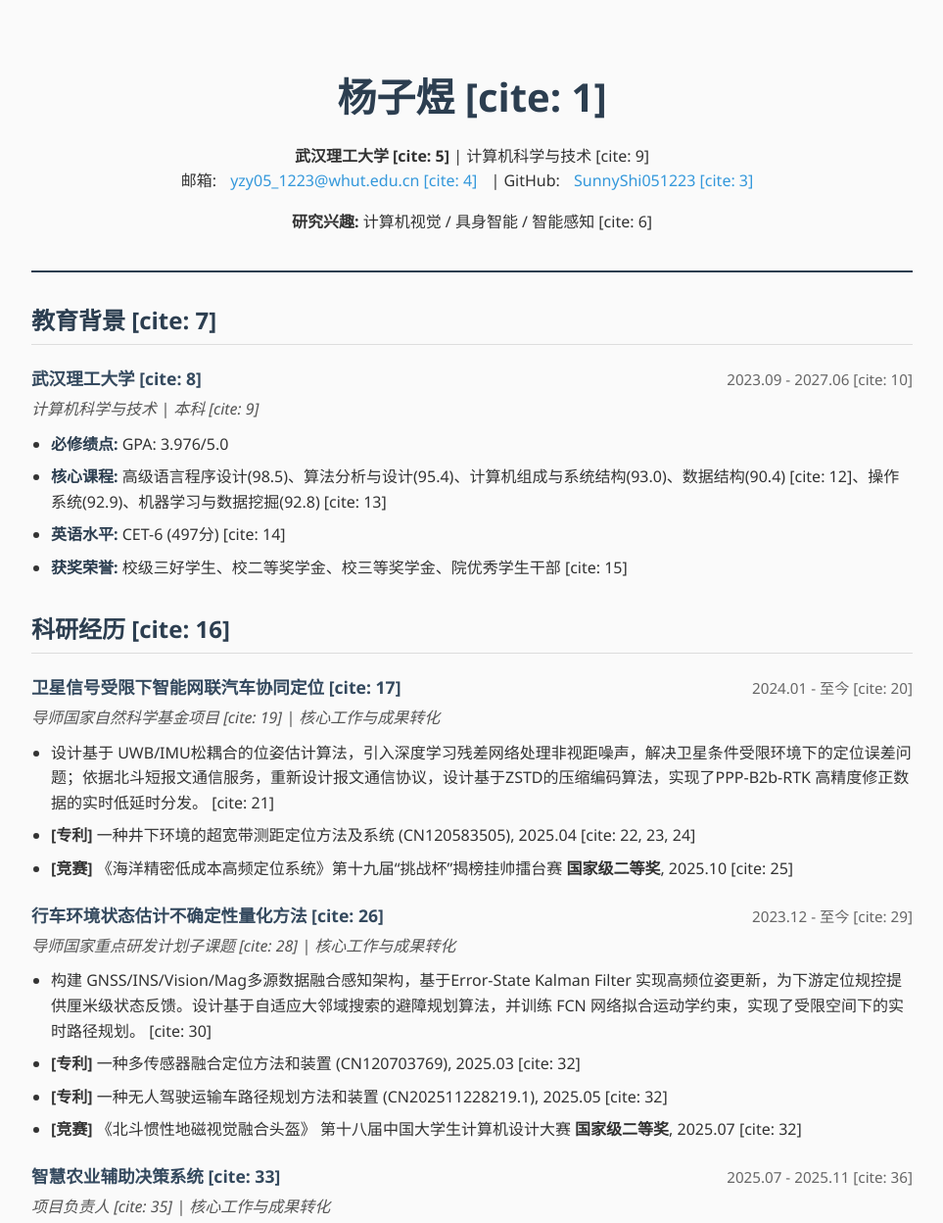
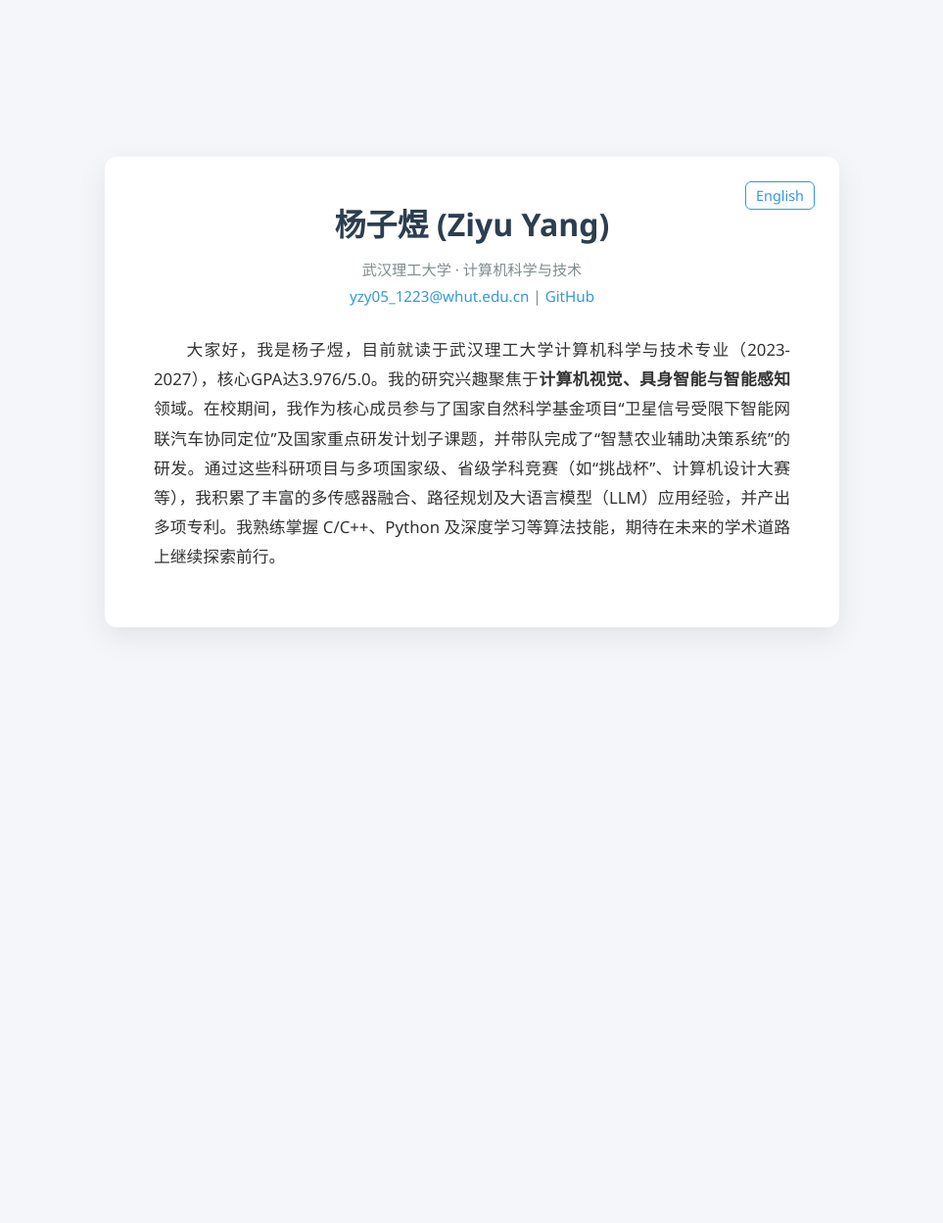
Before and after one commit to SunnyShi051223/sunnyshi051223.github.io, a plain HTML site: page index.html in a window 1280 px wide. Shown: the top 1248 px of the page at 98% size, without its empty margins (158-1121 px from the left). After the commit the page ends 800 px from the top, so only its background shows below. Drawn offline with Linux system fonts and the light colour scheme.

Commit message:
Update index.html

```diff
--- a/index.html
+++ b/index.html
@@ -3,174 +3,88 @@
 <head>
     <meta charset="UTF-8">
     <meta name="viewport" content="width=device-width, initial-scale=1.0">
-    <title>杨子煜的个人主页 [cite: 1]</title>
+    <title>杨子煜的个人主页</title>
     <style>
-        :root {
-            --primary-color: #2c3e50;
-            --secondary-color: #34495e;
-            --accent-color: #3498db;
-            --bg-color: #fafafa;
-            --text-color: #333;
-        }
         body {
             font-family: 'Segoe UI', Tahoma, Geneva, Verdana, sans-serif;
-            line-height: 1.6;
-            color: var(--text-color);
-            background-color: var(--bg-color);
-            max-width: 900px;
-            margin: 0 auto;
-            padding: 40px 20px;
+            background-color: #f4f6f9;
+            color: #333;
+            /* 使用 Flexbox 让内容在整个屏幕正中央 */
+            display: flex;
+            justify-content: center;
+            align-items: center;
+            min-height: 100vh;
+            margin: 0;
+            line-height: 1.8;
         }
-        header {
-            text-align: center;
-            border-bottom: 2px solid var(--primary-color);
-            padding-bottom: 20px;
-            margin-bottom: 30px;
+        .container {
+            background-color: #fff;
+            padding: 40px 50px;
+            border-radius: 12px;
+            box-shadow: 0 10px 30px rgba(0,0,0,0.08);
+            max-width: 650px;
+            text-align: justify;
+            position: relative;
+            margin: 20px;
+        }
+        .lang-switch {
+            position: absolute;
+            top: 25px;
+            right: 25px;
+        }
+        .lang-switch a {
+            text-decoration: none;
+            color: #3498db;
+            font-size: 0.9em;
+            border: 1px solid #3498db;
+            padding: 4px 10px;
+            border-radius: 6px;
+            transition: all 0.3s;
+        }
+        .lang-switch a:hover {
+            background-color: #3498db;
+            color: #fff;
         }
         h1 {
-            color: var(--primary-color);
+            color: #2c3e50;
+            text-align: center;
             margin-bottom: 5px;
-            font-size: 2.5em;
+            margin-top: 0;
         }
-        .contact-info a {
-            color: var(--accent-color);
+        .subtitle {
+            text-align: center;
+            color: #7f8c8d;
+            margin-bottom: 25px;
+            font-size: 0.95em;
+        }
+        .subtitle a {
+            color: #3498db;
             text-decoration: none;
-            margin: 0 10px;
         }
-        .contact-info a:hover {
+        .subtitle a:hover {
             text-decoration: underline;
         }
-        h2 {
-            color: var(--primary-color);
-            border-bottom: 1px solid #ddd;
-            padding-bottom: 5px;
-            margin-top: 30px;
-        }
-        .section-item {
-            margin-bottom: 20px;
-        }
-        .item-header {
-            display: flex;
-            justify-content: space-between;
-            align-items: baseline;
-            margin-bottom: 5px;
-        }
-        .item-title {
-            font-weight: bold;
-            font-size: 1.1em;
-            color: var(--secondary-color);
-        }
-        .item-date {
-            color: #666;
-            font-size: 0.95em;
-        }
-        .item-subtitle {
-            font-style: italic;
-            color: #555;
-            margin-bottom: 10px;
-        }
-        ul {
-            padding-left: 20px;
-            margin-top: 5px;
-        }
-        li {
-            margin-bottom: 8px;
-        }
-        .highlight {
-            font-weight: bold;
-            color: var(--primary-color);
+        p {
+            font-size: 1.05em;
+            text-indent: 2em; /* 首行缩进 */
         }
     </style>
 </head>
 <body>
-
-    <header>
-        <h1>杨子煜 [cite: 1]</h1>
-        <p class="contact-info">
-            <strong>武汉理工大学 [cite: 5]</strong> | 计算机科学与技术 [cite: 9]<br>
-            邮箱: <a href="mailto:yzy05_1223@whut.edu.cn">yzy05_1223@whut.edu.cn [cite: 4]</a> |
-            GitHub: <a href="https://github.com/SunnyShi051223" target="_blank">SunnyShi051223 [cite: 3]</a>
-        </p>
-        <p><strong>研究兴趣:</strong> 计算机视觉 / 具身智能 / 智能感知 [cite: 6]</p>
-    </header>
-
-    <section>
-        <h2>教育背景 [cite: 7]</h2>
-        <div class="section-item">
-            <div class="item-header">
-                <span class="item-title">武汉理工大学 [cite: 8]</span>
-                <span class="item-date">2023.09 - 2027.06 [cite: 10]</span>
-            </div>
-            <div class="item-subtitle">计算机科学与技术 | 本科 [cite: 9]</div>
-            <ul>
-                <li><span class="highlight">必修绩点:</span> GPA: 3.976/5.0 </li>
-                <li><span class="highlight">核心课程:</span> 高级语言程序设计(98.5)、算法分析与设计(95.4)、计算机组成与系统结构(93.0)、数据结构(90.4) [cite: 12]、操作系统(92.9)、机器学习与数据挖掘(92.8) [cite: 13]</li>
-                <li><span class="highlight">英语水平:</span> CET-6 (497分) [cite: 14]</li>
-                <li><span class="highlight">获奖荣誉:</span> 校级三好学生、校二等奖学金、校三等奖学金、院优秀学生干部 [cite: 15]</li>
-            </ul>
-        </div>
-    </section>
-
-    <section>
-        <h2>科研经历 [cite: 16]</h2>
-
-        <div class="section-item">
-            <div class="item-header">
-                <span class="item-title">卫星信号受限下智能网联汽车协同定位 [cite: 17]</span>
-                <span class="item-date">2024.01 - 至今 [cite: 20]</span>
-            </div>
-            <div class="item-subtitle">导师国家自然科学基金项目 [cite: 19] | 核心工作与成果转化</div>
-            <ul>
-                <li>设计基于 UWB/IMU松耦合的位姿估计算法，引入深度学习残差网络处理非视距噪声，解决卫星条件受限环境下的定位误差问题；依据北斗短报文通信服务，重新设计报文通信协议，设计基于ZSTD的压缩编码算法，实现了PPP-B2b-RTK 高精度修正数据的实时低延时分发。 [cite: 21]</li>
-                <li><strong>[专利]</strong> 一种井下环境的超宽带测距定位方法及系统 (CN120583505), 2025.04 [cite: 22, 23, 24]</li>
-                <li><strong>[竞赛]</strong> 《海洋精密低成本高频定位系统》第十九届“挑战杯”揭榜挂帅擂台赛 <strong>国家级二等奖</strong>, 2025.10 [cite: 25]</li>
-            </ul>
+    <div class="container">
+        <div class="lang-switch">
+            <a href="en.html">English</a>
         </div>
 
-        <div class="section-item">
-            <div class="item-header">
-                <span class="item-title">行车环境状态估计不确定性量化方法 [cite: 26]</span>
-                <span class="item-date">2023.12 - 至今 [cite: 29]</span>
-            </div>
-            <div class="item-subtitle">导师国家重点研发计划子课题 [cite: 28] | 核心工作与成果转化</div>
-            <ul>
-                <li>构建 GNSS/INS/Vision/Mag多源数据融合感知架构，基于Error-State Kalman Filter 实现高频位姿更新，为下游定位规控提供厘米级状态反馈。设计基于自适应大邻域搜索的避障规划算法，并训练 FCN 网络拟合运动学约束，实现了受限空间下的实时路径规划。 [cite: 30]</li>
-                <li><strong>[专利]</strong> 一种多传感器融合定位方法和装置 (CN120703769), 2025.03 [cite: 32]</li>
-                <li><strong>[专利]</strong> 一种无人驾驶运输车路径规划方法和装置 (CN202511228219.1), 2025.05 [cite: 32]</li>
-                <li><strong>[竞赛]</strong> 《北斗惯性地磁视觉融合头盔》 第十八届中国大学生计算机设计大赛 <strong>国家级二等奖</strong>, 2025.07 [cite: 32]</li>
-            </ul>
+        <h1>杨子煜 (Ziyu Yang)</h1>
+        <div class="subtitle">
+            武汉理工大学 · 计算机科学与技术<br>
+            <a href="mailto:yzy05_1223@whut.edu.cn">yzy05_1223@whut.edu.cn</a> | <a href="https://github.com/SunnyShi051223" target="_blank">GitHub</a>
         </div>
 
-        <div class="section-item">
-            <div class="item-header">
-                <span class="item-title">智慧农业辅助决策系统 [cite: 33]</span>
-                <span class="item-date">2025.07 - 2025.11 [cite: 36]</span>
-            </div>
-            <div class="item-subtitle">项目负责人 [cite: 35] | 核心工作与成果转化</div>
-            <ul>
-                <li>构建基于 LangChain + Milvus 的RAG记忆模块，赋予Agent在农业场景的专业知识能力。改进轻量化视觉模型 RepViT，实现端侧实时病害识别。集成方言语音识别与LLM意图理解，为个体农户降低方言-文本-LLM的交互门槛。 [cite: 37]</li>
-                <li><strong>[竞赛]</strong> 《农业智能辅助系统》 第七届全球校园人工智能算法精英大赛 <strong>国家级三等奖</strong>, 2025.11 [cite: 39]</li>
-            </ul>
-        </div>
-    </section>
-
-    <section>
-        <h2>其他学科竞赛 [cite: 40]</h2>
-        <ul>
-            <li><strong>国家级二等奖</strong> | 第十六届全国大学生数学竞赛, 2024.11 [cite: 41]</li>
-            <li><strong>湖北省二等奖</strong> | 第十七届“华中杯”大学生数学建模挑战赛, 2025.05 [cite: 41]</li>
-            <li><strong>湖北省三等奖</strong> | 高教社杯全国大学生数学建模竞赛, 2025.09 [cite: 41]</li>
-        </ul>
-    </section>
-
-    <section>
-        <h2>专业技能 [cite: 42]</h2>
-        <ul>
-            <li><strong>科研工具:</strong> LaTeX, MATLAB, Zotero [cite: 43]</li>
-            <li><strong>算法技能:</strong> DL, ML, RL, CV, Optimization Algorithms [cite: 44]</li>
-            <li><strong>编程语言:</strong> C/C++, Python [cite: 45]</li>
-        </ul>
-    </section>
-
+        <p>
+            大家好，我是杨子煜，目前就读于武汉理工大学计算机科学与技术专业（2023-2027），核心GPA达3.976/5.0。我的研究兴趣聚焦于<strong>计算机视觉、具身智能与智能感知</strong>领域。在校期间，我作为核心成员参与了国家自然科学基金项目“卫星信号受限下智能网联汽车协同定位”及国家重点研发计划子课题，并带队完成了“智慧农业辅助决策系统”的研发。通过这些科研项目与多项国家级、省级学科竞赛（如“挑战杯”、计算机设计大赛等），我积累了丰富的多传感器融合、路径规划及大语言模型（LLM）应用经验，并产出多项专利。我熟练掌握 C/C++、Python 及深度学习等算法技能，期待在未来的学术道路上继续探索前行。
+        </p>
+    </div>
 </body>
 </html>
```
